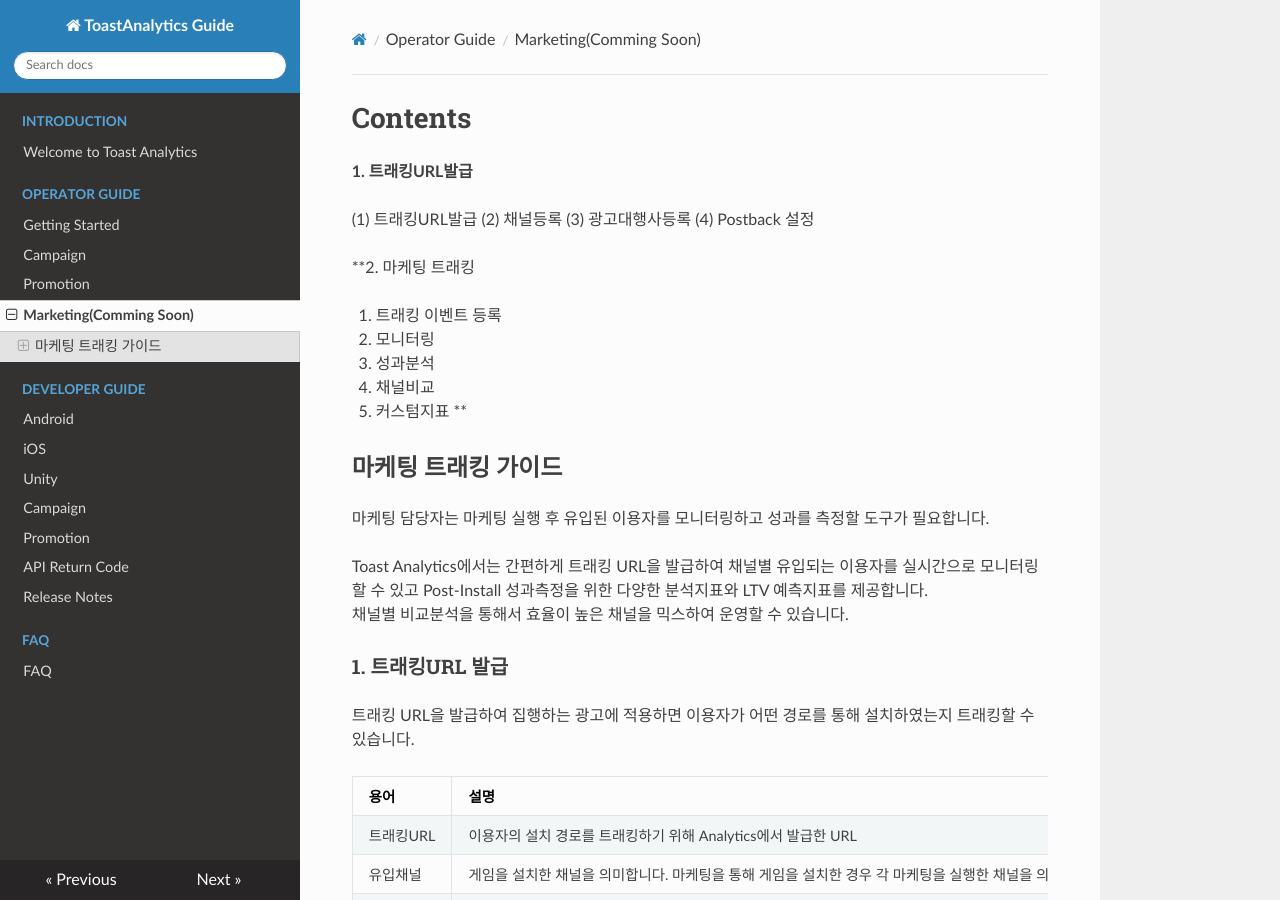
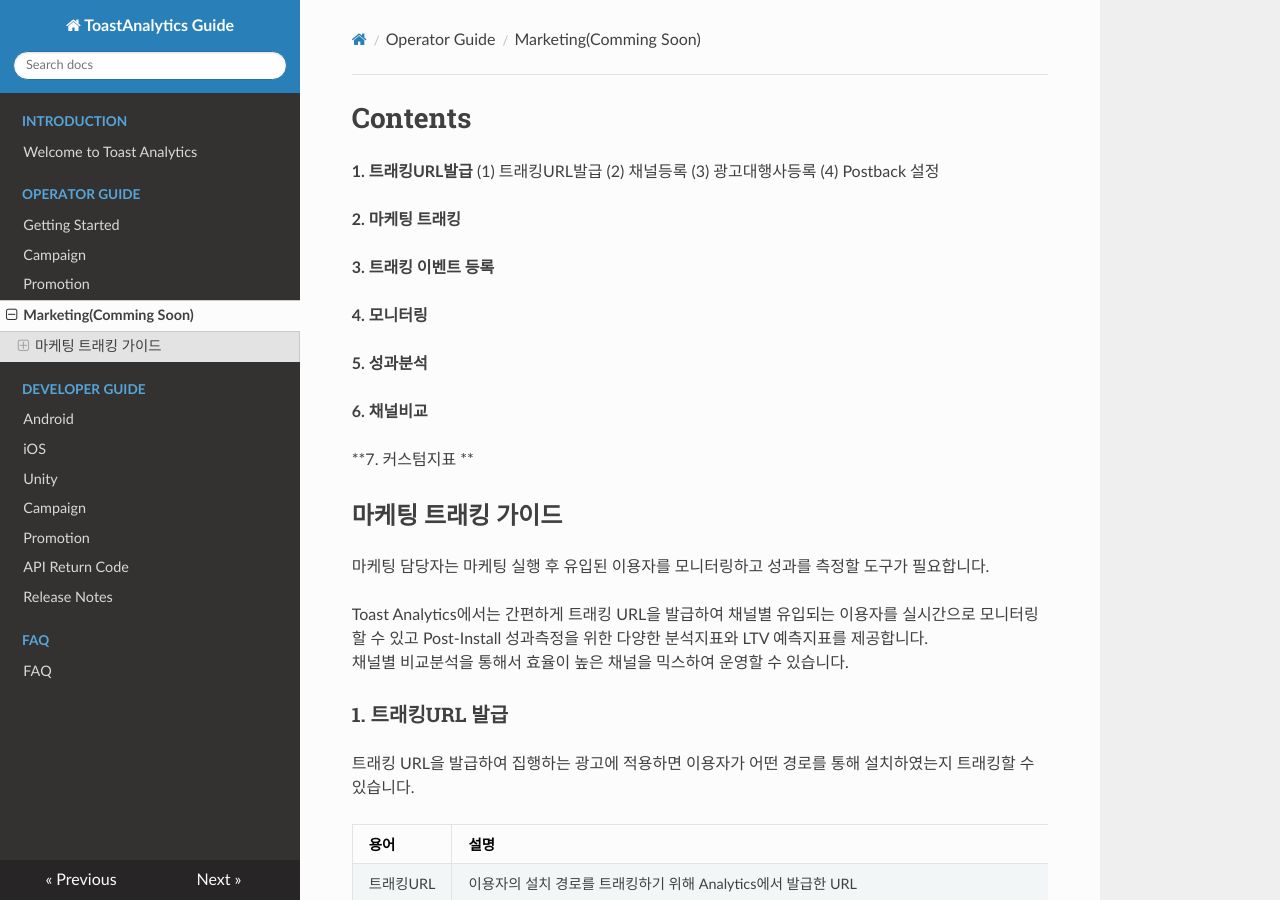
Before and after one commit to ToastAnalytics/ToastAnalytics, an MkDocs documentation site: the page built from docs/Developer/3. marketing Guide.md, in a window 1280 px wide and 900 px high. Built offline with MkDocs 1.6.1, drawn with Linux system fonts in a browser that asks for light colours; nearby versions of some CDN libraries; old or Windows-style settings are respelled for this version of MkDocs.

Commit message:
Update 3. marketing Guide.md
.

```diff
--- a/docs/Developer/3. marketing Guide.md
+++ b/docs/Developer/3. marketing Guide.md
@@ -1,24 +1,23 @@
 # Contents
 
 **1. 트래킹URL발급**
-
  (1) 트래킹URL발급
  (2) 채널등록
  (3) 광고대행사등록
  (4) Postback 설정
 
 
-**2. 마케팅 트래킹
+**2. 마케팅 트래킹**
 
-3. 트래킹 이벤트 등록
+**3. 트래킹 이벤트 등록**
 
-4. 모니터링
+**4. 모니터링**
 
-5. 성과분석
+**5. 성과분석**
 
-6. 채널비교
+**6. 채널비교**
 
-7. 커스텀지표 **
+**7. 커스텀지표 **
 
 
 ## 마케팅 트래킹 가이드
```
